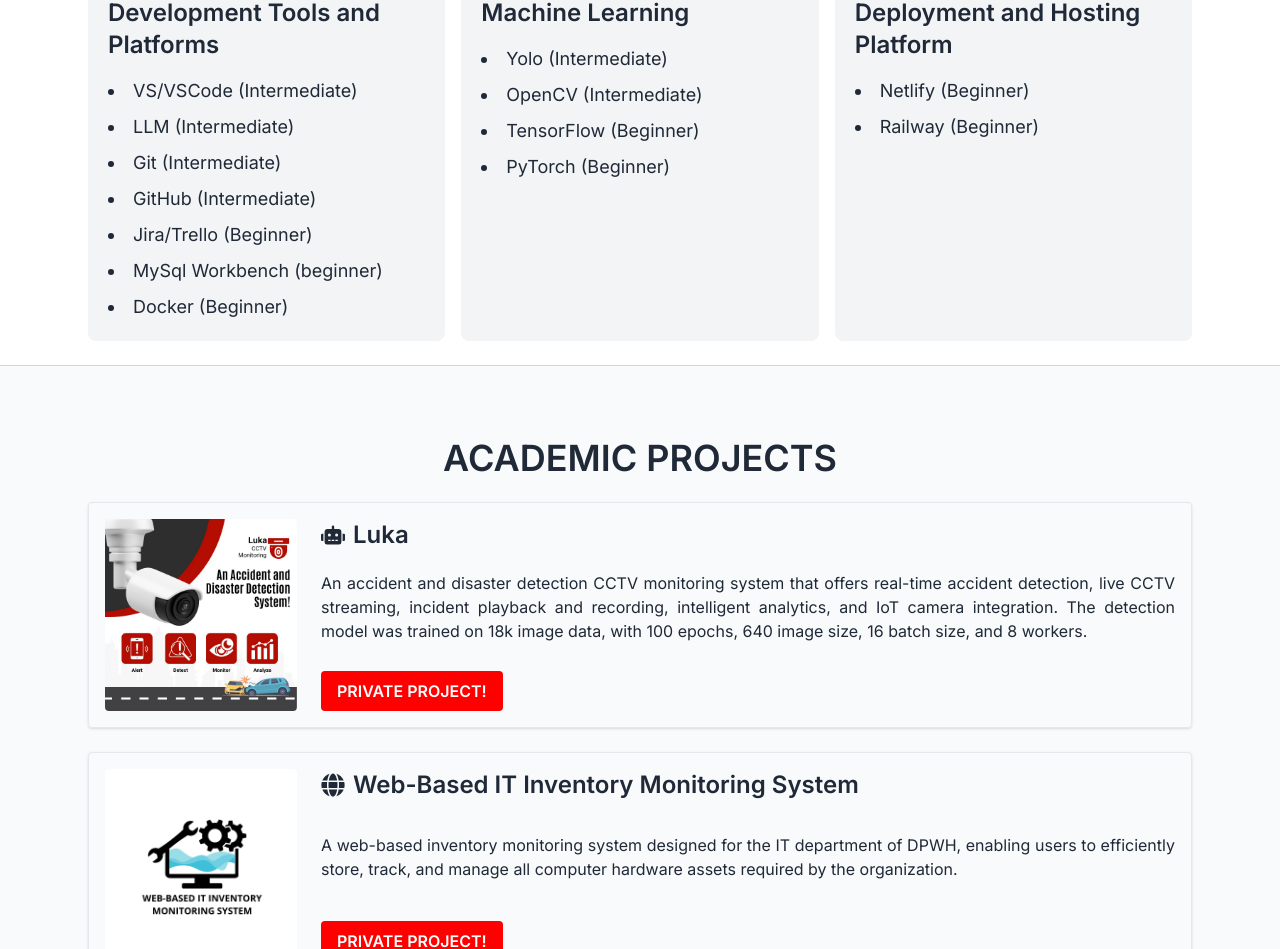
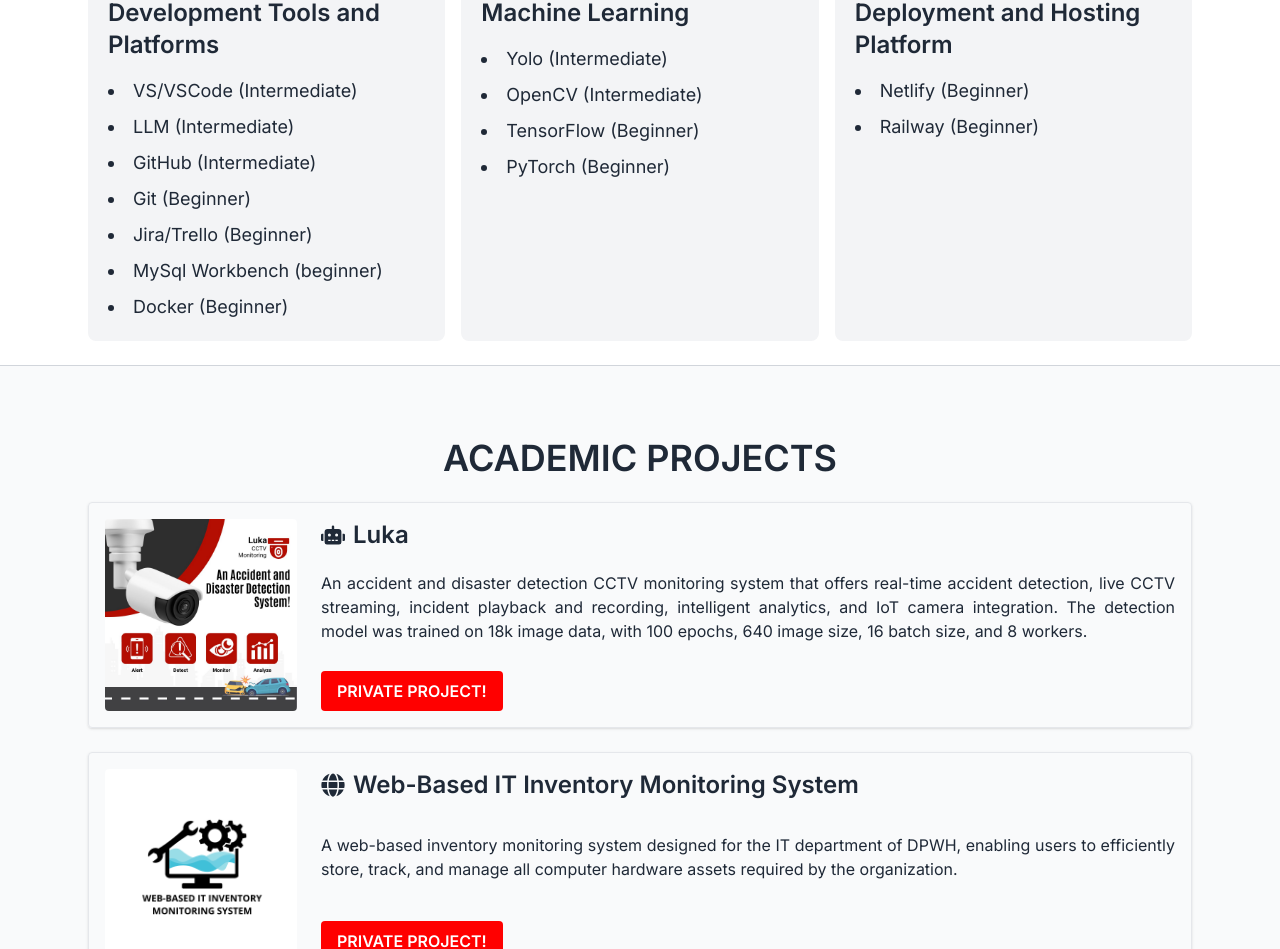
Before and after one commit to BrianShiroe/portfolio-react-typescript-tailwind, a React (Vite) app: page / in a window 1280 px wide. Shown: the part 2209-3158 px from the top of the page. Built offline with nearby package versions, Linux system fonts and the light colour scheme.

Commit message:
Update Skills.tsx

```diff
--- a/src/pages/Skills.tsx
+++ b/src/pages/Skills.tsx
@@ -29,8 +29,8 @@ const skills = {
   "Development Tools and Platforms": [
     "VS/VSCode (Intermediate)",
     "LLM (Intermediate)",
-    "Git (Intermediate)",
     "GitHub (Intermediate)",
+    "Git (Beginner)",
     "Jira/Trello (Beginner)",
     "MySql Workbench (beginner)",
     "Docker (Beginner)",
```
